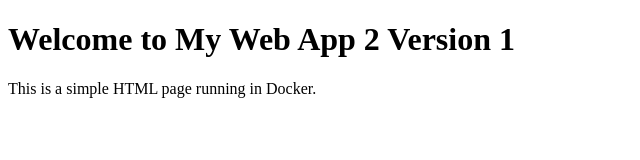
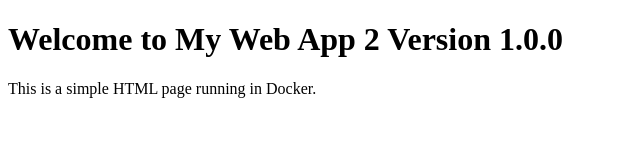
Before and after one commit to hkaustav/simple-web-app-2, a plain HTML site: page index.html in a window 1280 px wide. Shown: the full height of the page, 0-640 px from the left. Drawn offline with Linux system fonts and the light colour scheme.

Commit message:
version updated

```diff
--- a/index.html
+++ b/index.html
@@ -6,7 +6,7 @@
     <title>Simple Web App</title>
 </head>
 <body>
-    <h1>Welcome to My Web App 2 Version 1</h1>
+    <h1>Welcome to My Web App 2 Version 1.0.0</h1>
     <p>This is a simple HTML page running in Docker.</p>
 </body>
 </html>
```
